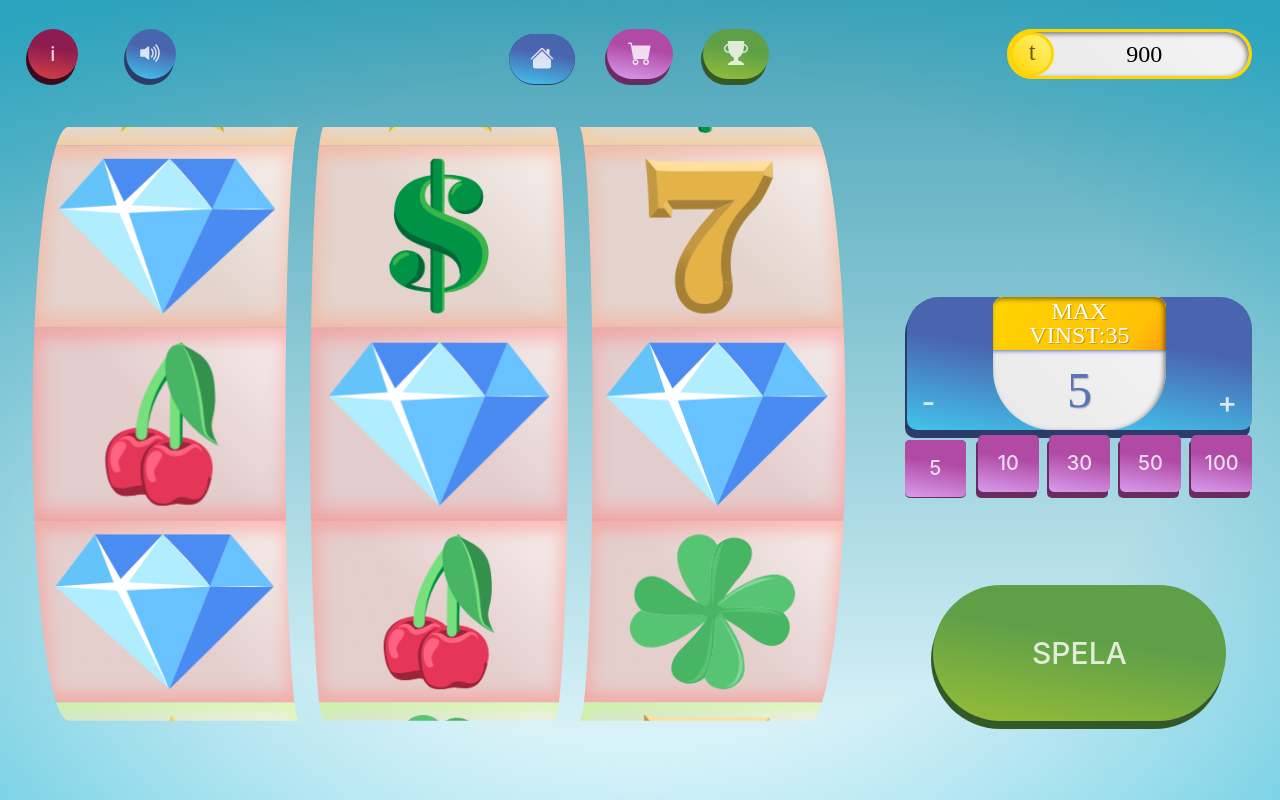
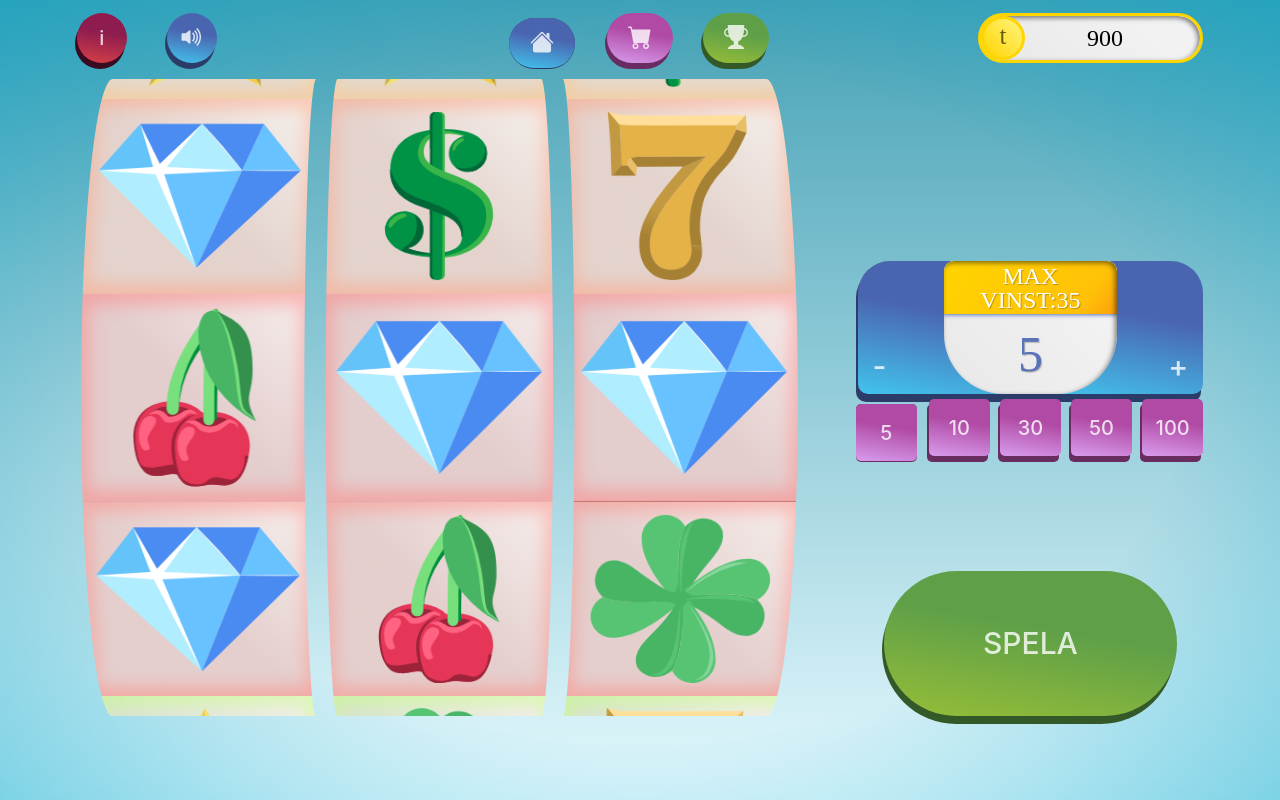
Before and after one commit to ztipsamme/jontastic-slots, a Vue app: page /#/ in a window 1280 px wide. Built offline with nearby package versions, Linux system fonts and the light colour scheme; a web font is replaced by a local one.

Commit message:
score view

```diff
--- a/src/App.vue
+++ b/src/App.vue
@@ -205,12 +205,13 @@
 
 <style lang="scss">
   #app {
+    padding: 0;
+    margin: 0;
     display: grid;
     gap: 2vh;
     grid-template-rows: max-content auto;
     height: 100vh;
-    max-width: 1250px;
-    width: 99vw;
+    width: 90%;
     padding: 1vw;
   }
   header {
@@ -219,9 +220,9 @@
     display: grid;
     grid-template-columns: 8% 12% 60% 20%;
     height: min-content;
-    padding: 2vh 0px;
     align-items: start;
-    margin-bottom: 2vh;
+    // margin-bottom: 2vh;
+    margin: 0;
     .info {
       justify-self: end;
       width: 100%;
--- a/src/views/ScoreView.vue
+++ b/src/views/ScoreView.vue
@@ -12,7 +12,7 @@
 <template>
   <div class="scores">
     <h1>Best Scores</h1>
-    <div class="grid">
+    <div>
       <ol class="scorelist">
         <li v-for="(score, index) in this.highScore" :key="index">
           {{ score }}
@@ -25,6 +25,11 @@
 
 <style lang="scss" scoped>
   .scores {
+    color: black;
+    display: flex;
+    flex-direction: column;
+    align-items: center;
+    justify-content: center;
     width: 100%;
     height: 100%;
     background-image: linear-gradient(
@@ -38,14 +43,15 @@
     box-shadow: inset -2px 2px 5px 0px hsla(50deg, 0%, 0%, 0.5);
     padding: 40px;
     div {
+      width: 100%;
       display: flex;
       justify-content: space-between;
-      height: 100%;
       #trophy {
-        height: 50vh;
+        width: 50vh;
       }
       .scorelist {
-        height: 90%;
+        width: min-content;
+        max-height: 50vh;
         display: flex;
         flex-direction: column;
         flex-wrap: wrap;
@@ -77,4 +83,12 @@
     text-align: center;
     margin-bottom: 20px;
   }
+  @media screen and (min-width: 1000px) {
+    .scores {
+      div {
+        display: flex;
+        justify-content: center;
+      }
+    }
+  }
 </style>
```
